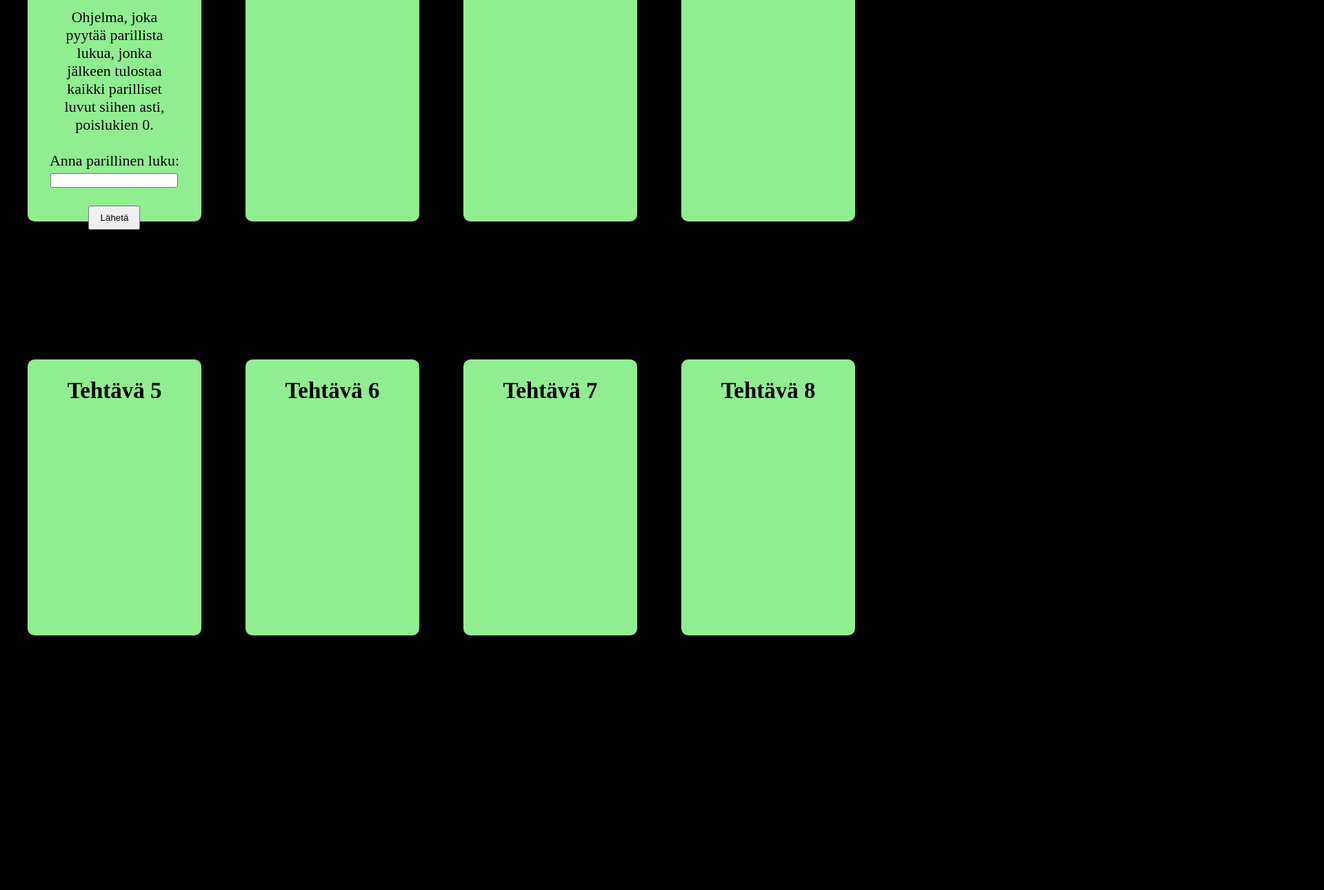
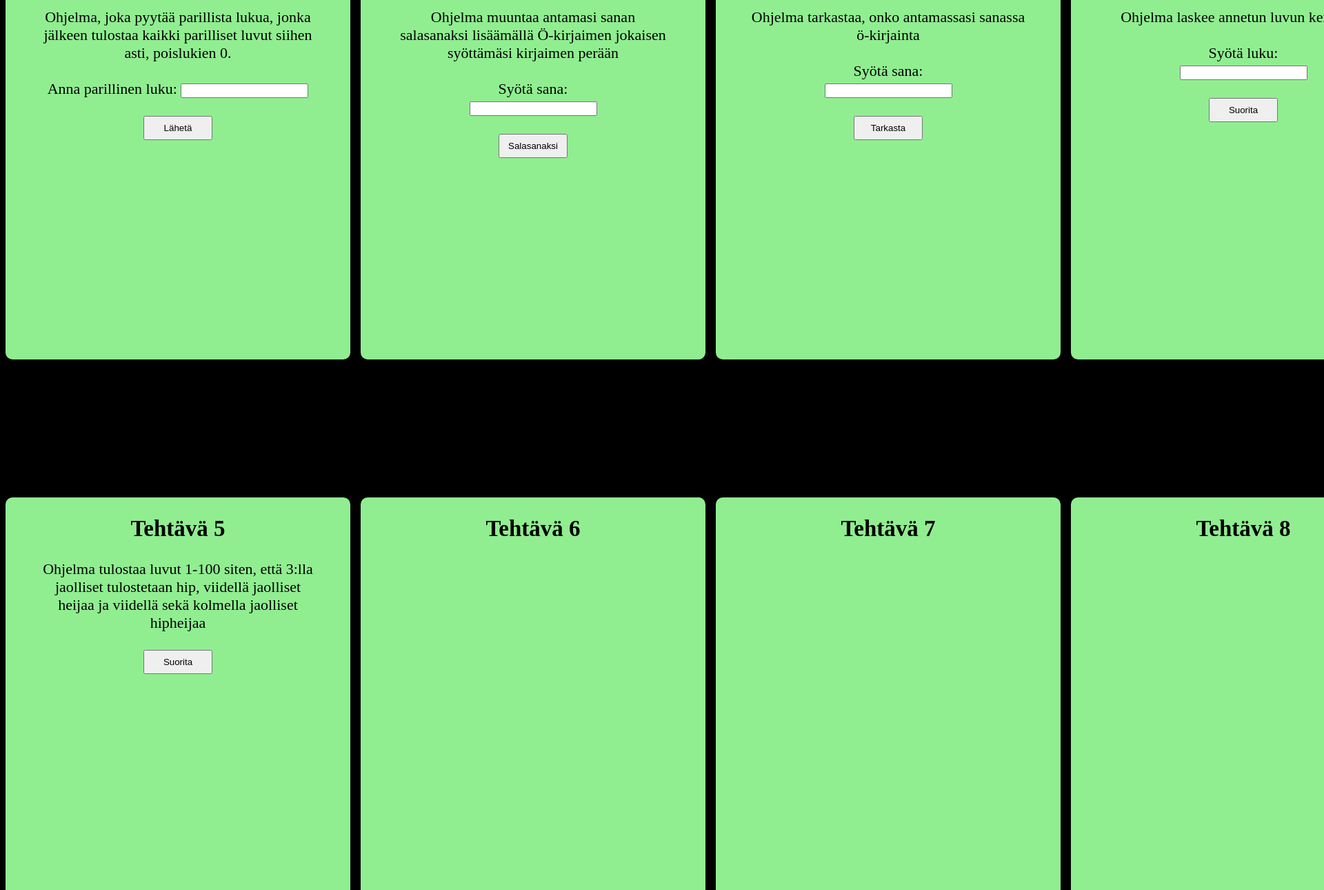
Before and after one commit to SaarinenVille/JavaScript, a plain HTML site: page JS-tiedostot/viikko3_harjoitukset/ensimmäiset/ensimmäiset.html in a window 1280 px wide. Shown: the part 316-1606 px from the top of the page at 69% size, 1920 px wide, since content can reach past the window. Before the commit the page ends 1345 px from the top, so only its background shows below. Drawn offline with Linux system fonts and the light colour scheme.

Commit message:
Viikko 3 ensimmäiset

```diff
--- a/JS-tiedostot/viikko3_harjoitukset/ensimmäiset/ensimmäiset.html
+++ b/JS-tiedostot/viikko3_harjoitukset/ensimmäiset/ensimmäiset.html
@@ -13,43 +13,61 @@
       <h1>Viikko 3 ensimmäiset tehtävät</h1>
       <div class="wrapper">
 
-        <form class="tehtava" action="index.html" method="post">
+        <form class="tehtava" id="tehtava_1" action="index.html" method="post">
           <h2>Tehtävä 1</h2>
           <p>Ohjelma, joka pyytää parillista lukua, jonka jälkeen tulostaa
              kaikki parilliset luvut siihen asti, poislukien 0.</p> <br>
           <label for="">Anna parillinen luku:</label>
-          <input type="text" name="" id="syotto" value=""> <br><br>
+          <input type="text" name="syotto" id="syotto" value=""> <br><br>
           <button type="button" name="button" onclick="parillinen()">Lähetä</button>
           <p id="parilliset"></p>
         </form>
 
-        <form class="tehtava" action="index.html" method="post">
+        <form class="tehtava" id="tehtava_2" action="index.html" method="post">
           <h2>Tehtävä 2</h2>
-
+          <p>Ohjelma muuntaa antamasi sanan salasanaksi lisäämällä Ö-kirjaimen
+             jokaisen syöttämäsi kirjaimen perään</p> <br>
+          <label for="">Syötä sana:</label> <br>
+          <input type="text" id="sana" name="" value=""> <br><br>
+          <button type="button" name="button" onclick="salasanaksi()">Salasanaksi</button>
+          <p id="salasana"></p>
         </form>
 
-        <form class="tehtava" action="index.html" method="post">
+        <form class="tehtava" id="tehtava_3" action="index.html" method="post">
           <h2>Tehtävä 3</h2>
-
+          <p>Ohjelma tarkastaa, onko antamassasi sanassa ö-kirjainta</p> <br>
+          <label for="">Syötä sana:</label> <br>
+          <input type="text" id="t3_syotto" name="" value=""> <br><br>
+          <button type="button" name="button" onclick="onkoKirjainta()">Tarkasta</button>
+          <p id="onko"></p>
         </form>
 
-        <form class="tehtava" action="index.html" method="post">
+        <form class="tehtava" id="tehtava_4" action="index.html" method="post">
           <h2>Tehtävä 4</h2>
+          <p>Ohjelma laskee annetun luvun kertoman</p> <br>
+          <label for="">Syötä luku:</label> <br>
+          <input type="text" id="t4_syotto" name="" value=""> <br><br>
+          <button type="button" name="button" onclick="kertoma()">Suorita</button>
+          <p id="t4_vastaus"></p>
         </form>
 
-        <form class="tehtava" action="index.html" method="post">
+        <form class="tehtava" id="tehtava_5" action="index.html" method="post">
           <h2>Tehtävä 5</h2>
+          <p>Ohjelma tulostaa luvut 1-100 siten, että 3:lla jaolliset tulostetaan
+             hip, viidellä jaolliset heijaa ja viidellä sekä kolmella jaolliset hipheijaa</p> <br>
+          <button type="button" name="button" onclick="hipHeijaa()">Suorita</button> <br>
+          <p id="t5_vastaus"></p>
         </form>
 
-        <form class="tehtava" action="index.html" method="post">
+        <form class="tehtava" id="tehtava_6" action="index.html" method="post">
           <h2>Tehtävä 6</h2>
         </form>
 
-        <form class="tehtava" action="index.html" method="post">
+        <form class="tehtava" id="tehtava_7" action="index.html" method="post">
           <h2>Tehtävä 7</h2>
         </form>
 
-        <form class="tehtava" action="index.html" method="post">
+        <form class="tehtava" id="tehtava_8" action="index.html" method="post">
           <h2>Tehtävä 8</h2>
         </form>
 
--- a/JS-tiedostot/viikko3_harjoitukset/ensimmäiset/script.js
+++ b/JS-tiedostot/viikko3_harjoitukset/ensimmäiset/script.js
@@ -8,3 +8,65 @@ function parillinen() {
   }
   document.getElementById('parilliset').innerHTML = tulosta;
 }
+
+function salasanaksi() {
+
+var sana = document.getElementById('sana').value;
+var salasana = "";
+
+for(var j = 0; j < sana.length; j++) {
+  salasana += sana[j] + "Ö";
+}
+salasana += ""
+document.getElementById('salasana').innerHTML = salasana;
+}
+
+function onkoKirjainta() {
+
+  const sana = document.getElementById('t3_syotto').value;
+  var vastaus = "Ei ole";
+
+  for(var k = 0; k < sana.length; k++) {
+    if(sana[k] == "Ö" || sana[k] == "ö")
+    {
+      vastaus = "On";
+    }
+  }
+  document.getElementById('onko').innerHTML = vastaus;
+}
+
+function kertoma() {
+
+  var numero = parseInt(document.getElementById('t4_syotto').value);
+  var vast = 1;
+
+  for(var l = 1; l <= numero; l++) {
+    vast *= l;
+  }
+  document.getElementById('t4_vastaus').innerHTML = vast;
+}
+
+function hipHeijaa() {
+  var lukujono = "";
+
+  for(var z = 1; z <= 100; z++)
+  {
+    if(z % 3 == 0 && z % 5 == 0)
+    {
+      lukujono += " hip heijaa ";
+    }
+    else if(z % 5 == 0)
+    {
+      lukujono += " heijaa ";
+    }
+    else if (z % 3 == 0)
+    {
+      lukujono += " hip ";
+    }
+    else
+    {
+      lukujono += z + " ";
+    }
+  }
+  document.getElementById('t5_vastaus').innerHTML = lukujono;
+}
--- a/JS-tiedostot/viikko3_harjoitukset/ensimmäiset/styles.css
+++ b/JS-tiedostot/viikko3_harjoitukset/ensimmäiset/styles.css
@@ -5,13 +5,14 @@ body {
 
 .wrapper {
   display: grid;
-  grid-template-columns: 1fr 1fr 1fr 1fr
+  grid-template-columns: 1fr 1fr 1fr 1fr;
+  grid-column-gap: 15px;
 }
 
 form {
   margin: 100px auto;
-  width: 80%;
-  height: 400px;
+  width: 500px;
+  height: 600px;
   background-color: lightgreen;
   border-radius: 10px;
   text-align: center;
@@ -28,6 +29,6 @@ p {
 }
 
 button {
-  width: 75px;
+  width: 100px;
   height: 35px;
 }
```
